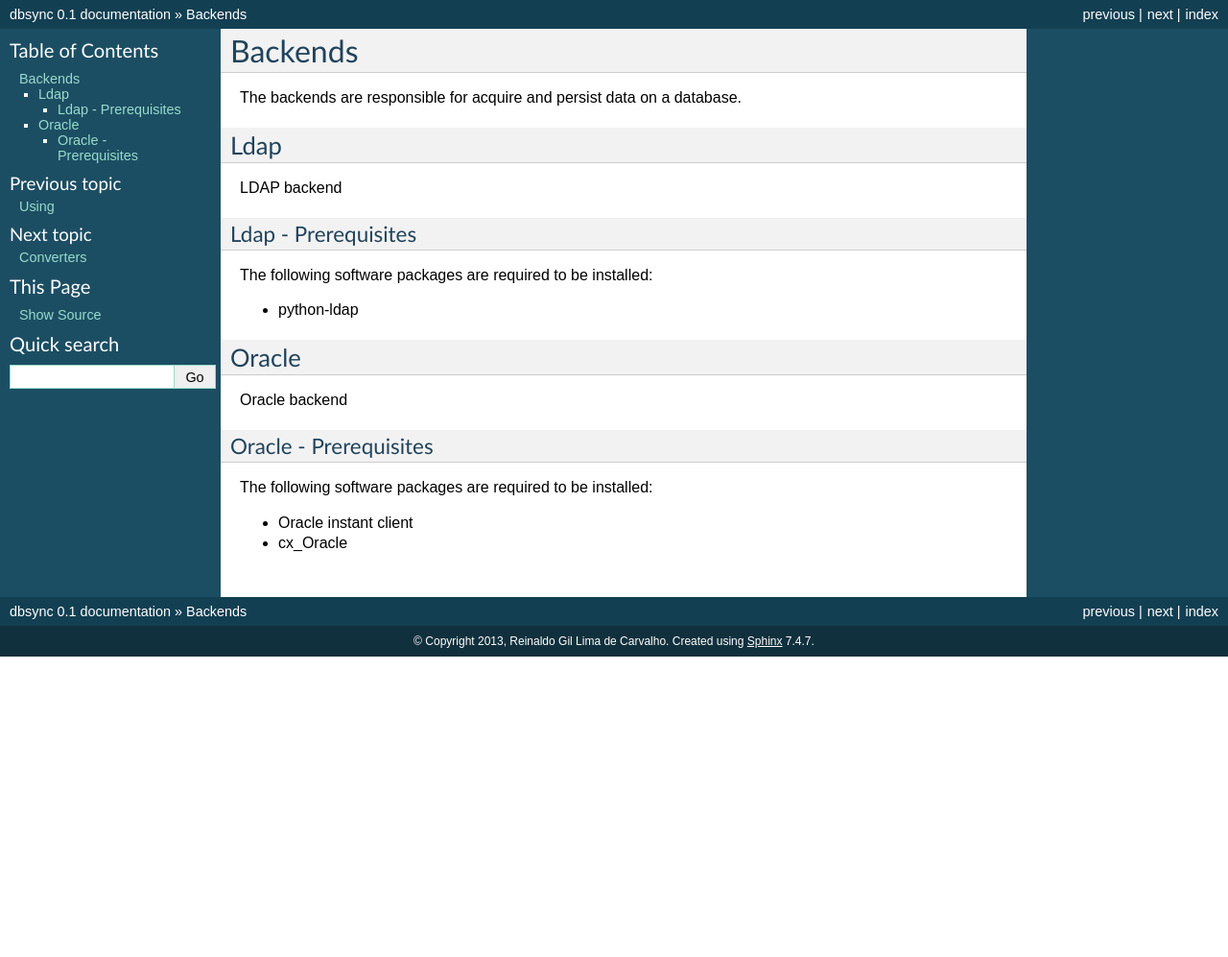
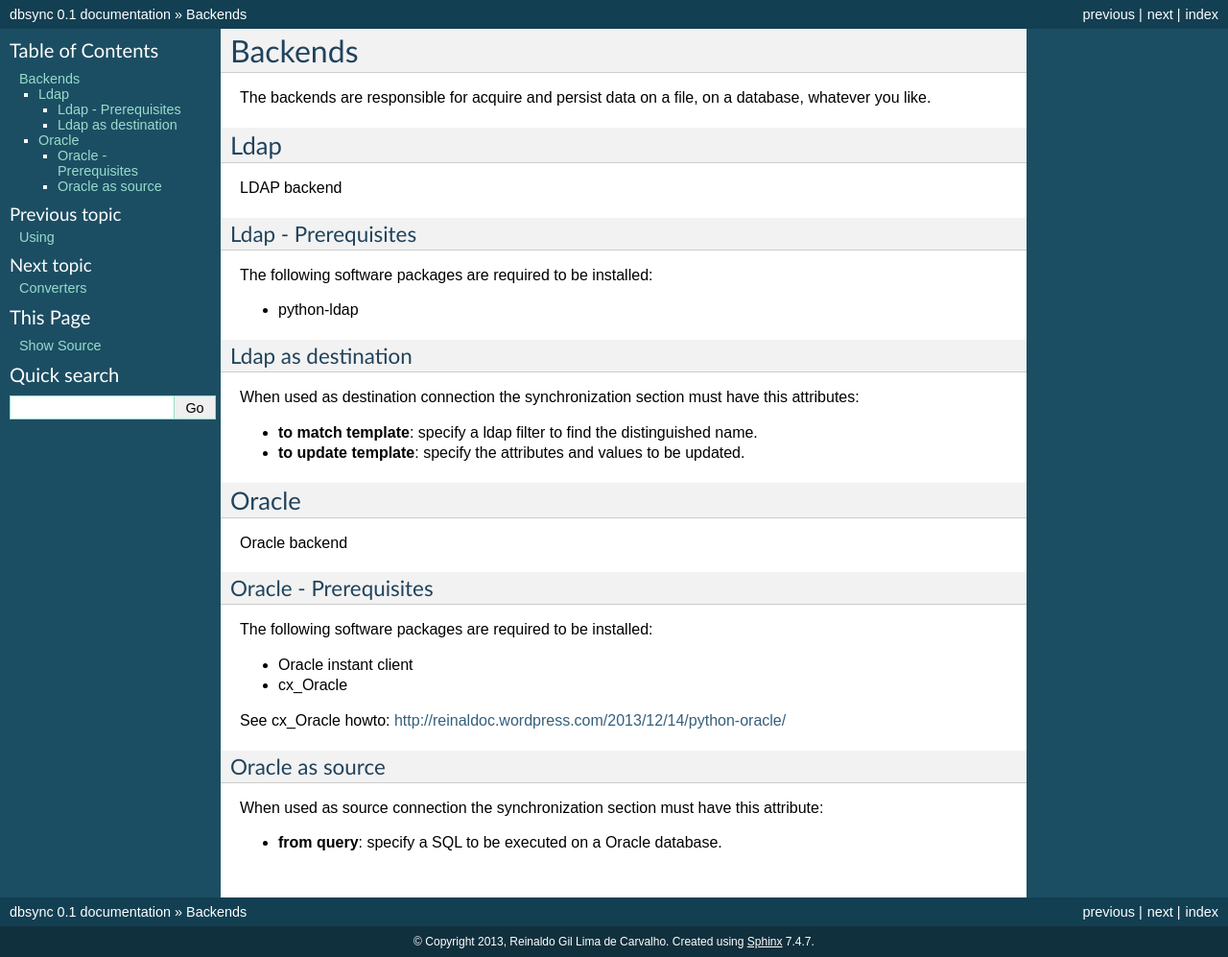
Before and after one commit to reinaldoc/dbsync, a Sphinx documentation site: the page built from docs/backends.rst, in a window 1280 px wide. Shown: the whole page at 96% size. Built offline with Sphinx 7.4.7, drawn with Linux system fonts in a browser that asks for light colours; before the commit the page ends 900 px from its top, so only the background shows below that.

Commit message:
update documentation

```diff
--- a/docs/backends.rst
+++ b/docs/backends.rst
@@ -3,7 +3,8 @@
 Backends
 ********
 
-The backends are responsible for acquire and persist data on a database.
+The backends are responsible for acquire and persist data on a file,
+on a database, whatever you like.
 
 Ldap
 ====
@@ -17,6 +18,15 @@ The following software packages are required to be installed:
 
 - python-ldap
 
+Ldap as destination
+^^^^^^^^^^^^^^^^^^^
+
+When used as destination connection the synchronization section must have
+this attributes:
+
+* **to match template**: specify a ldap filter to find the distinguished name.
+* **to update template**: specify the attributes and values to be updated.
+
 Oracle
 ======
 
@@ -29,3 +39,13 @@ The following software packages are required to be installed:
 
 - Oracle instant client
 - cx_Oracle
+
+See cx_Oracle howto: http://reinaldoc.wordpress.com/2013/12/14/python-oracle/
+
+Oracle as source
+^^^^^^^^^^^^^^^^
+
+When used as source connection the synchronization section must have
+this attribute:
+
+* **from query**: specify a SQL to be executed on a Oracle database.
```
Also changed, not shown: docs/converters.rst (+15 -1 lines).
